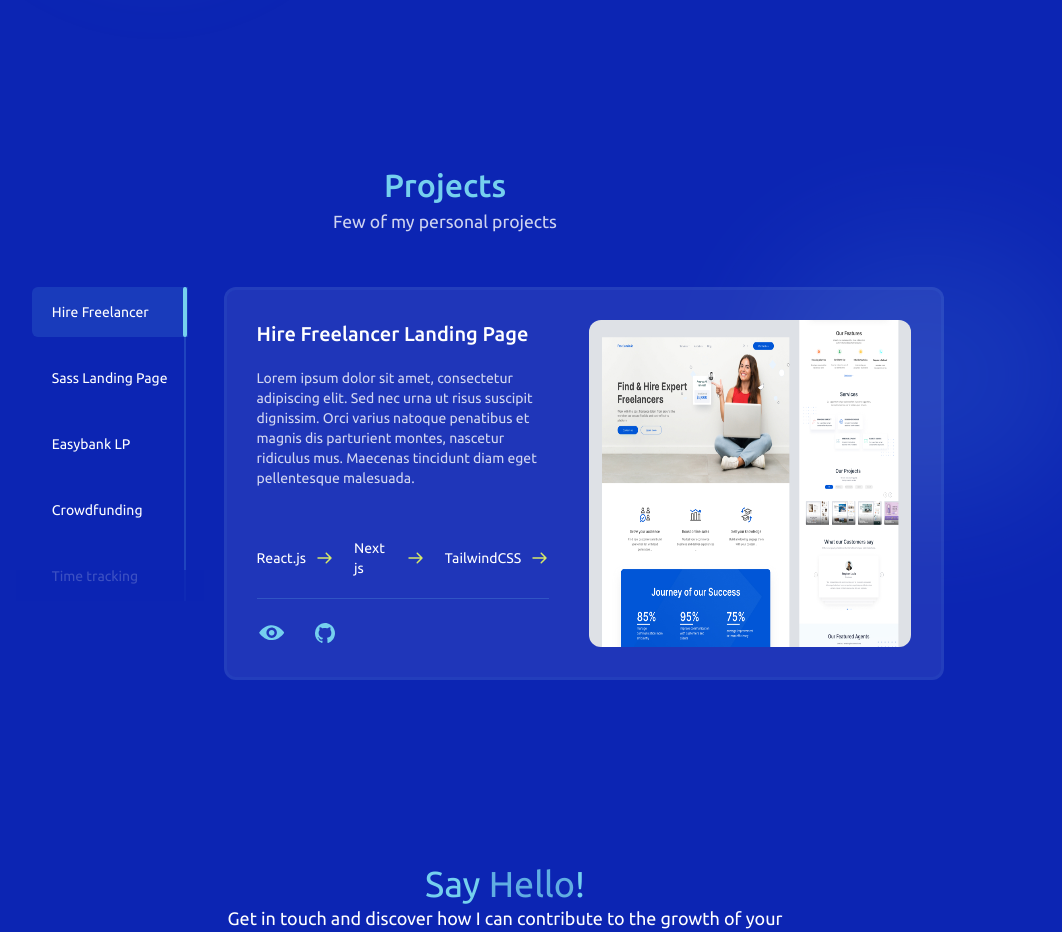
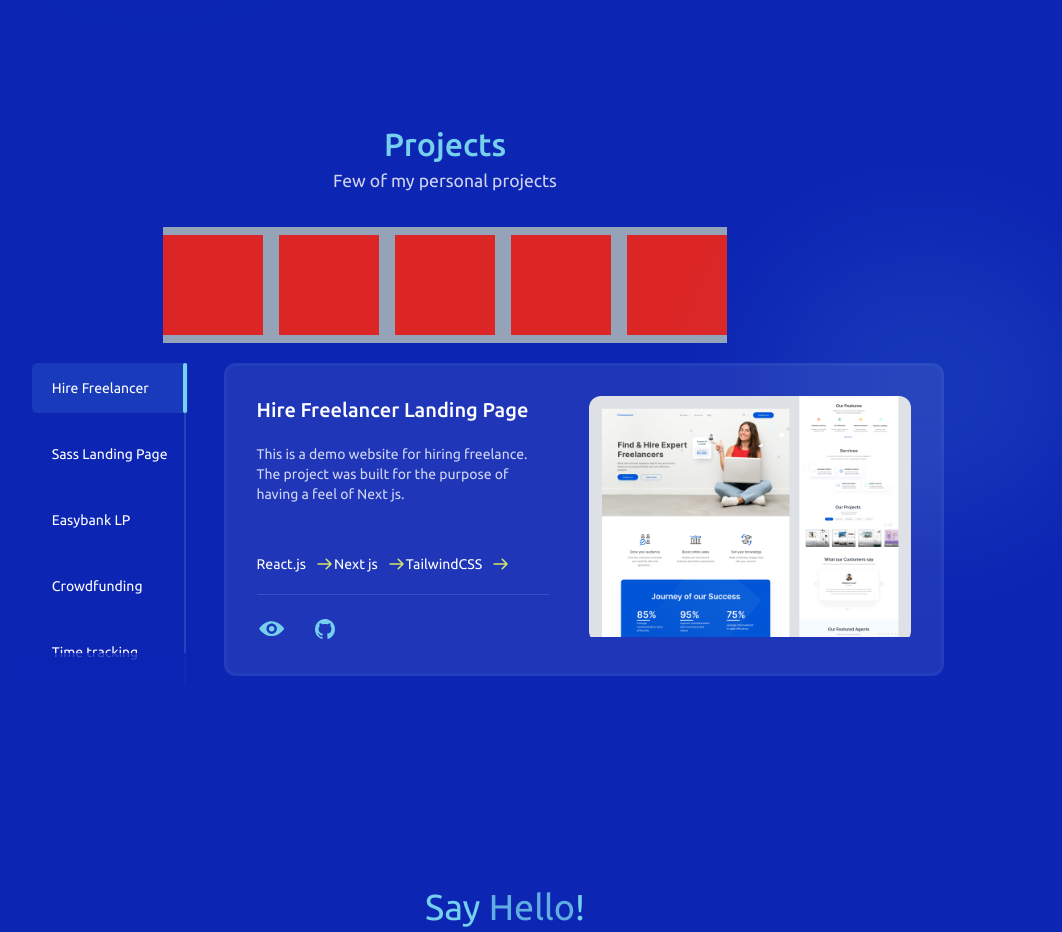
Before and after one commit to Teewaii/portfolioV3, a React (Create React App) app: page / in a window 1280 px wide. Shown: the part 2320-3252 px from the top of the page, without its empty margins (195-1257 px from the left). Built offline with nearby package versions, Linux system fonts and the light colour scheme; the HTML template or start-up script is replaced by a standard one; a web font is replaced by a local one.

Commit message:
last office commit

```diff
--- a/src/App.js
+++ b/src/App.js
@@ -72,6 +72,7 @@ function App() {
       <Footer />
       {/* <SocialsMob /> */}
       <Socials />
+
       <ScrollToTop style={{ color: '#00007A', }} smooth component={<ChevronUpIcon />} />
       {!toggle &&
         <div className="overlay bg-primary opacity-[0.8]  absolute top-0 left-0 right-0 bottom-0 " onClick={toggleMenu}></div>}
--- a/src/components/projectScroll/ProjectScroll.jsx
+++ b/src/components/projectScroll/ProjectScroll.jsx
@@ -4,8 +4,8 @@ import { motion } from "framer-motion";
 
 export default function projectScroll({ project, activeProject }) {
   return (
-    <section id='projects' className="project-list-scroller h-[fit] bg-primary  lg:after:absolute lg:after:bottom-0 lg:after:left-0 lg:after:right-0 lg:after:top-[90%] lg:after:bg-primary lg:after:opacity-80
-     ml-[250px] md:ml-[0px]  lg:h-[100%] overflow-y-scroll scrollbar-hide
+    <section  className="project-list-scroller h-[fit] bg-primary  lg:after:absolute lg:after:bottom-0 lg:after:left-0 lg:after:right-0 lg:after:top-[90%] lg:after:bg-primary lg:after:opacity-80
+     ml-[50px] md:ml-[0px]  lg:h-[100%] overflow-scroll
    "
     >
       <div className="bucket flex flex-col items-center    container">
@@ -18,7 +18,7 @@ export default function projectScroll({ project, activeProject }) {
          flex lg:flex-col gap-4 md:border-b-[0px]  overflow-auto relative after:absolute after:top-0 after:bottom-0 md:after:right-[2px]  md:after:w-[2px] md:after:bg-secondary md:after:opacity-[0.18]
          ">
             {projects.map((item, index) =>
-              <h1 key={item.id} className={project === index ? 'text-[white] relative min-w-fit bg-secondary lg:rounded-bl-md rounded-tl-md ease-in-out duration-300 bg-opacity-[0.13] text-sm  font-normal py-[15px] px-[20px] after:absolute after:bg-secondary  after:top-[-1%]  after:bottom-[94%] after:left-0 after:right-0 lg:after:top-0  lg:after:bottom-[0] lg:after:left-[97%] lg:after:right-[1px]  after:rounded-xl cursor-pointer after:delay-100 lg:last:mb-11 ' : 'text-[white] relative text-sm md:text-sm font-normal py-[15px] px-[20px] min-w-fit cursor-pointer hover:after:top-0  hover:after:bottom-[0] hover:after:left-[98%] hover:after:right-[1px] hover:bg-secondary hover:bg-opacity-[0.1] '}
+              <h1 key={item.id} className={project === index ? 'text-[white] relative min-w-fit bg-secondary lg:rounded-bl-md rounded-tl-md ease-in-out duration-300 bg-opacity-[0.13] text-sm  font-normal py-[15px] px-[15px] lg:px-[20px] after:absolute after:bg-secondary  after:top-[-1%]  after:bottom-[94%] after:left-0 after:right-0 lg:after:top-0  lg:after:bottom-[0] lg:after:left-[97%] lg:after:right-[1px]  after:rounded-xl cursor-pointer after:delay-100 lg:last:mb-11 ' : 'text-[white] relative text-sm md:text-sm font-normal py-[15px] px-[10px] lg:px-[20px] min-w-fit cursor-pointer hover:after:top-0  hover:after:bottom-[0] hover:after:left-[98%] hover:after:right-[1px] hover:bg-secondary hover:bg-opacity-[0.1] '}
                 onClick={() => activeProject(index)}
               >
                 {item.title}</h1>
--- a/src/components/projects/Projects.jsx
+++ b/src/components/projects/Projects.jsx
@@ -19,15 +19,28 @@ export default function Projects({ project, activeProject }) {
     <section id='projects' className="project min-h-[100vh] lg:min-h-[90vh]  xl:min-h-[75vh] bg-primary relative  before:absolute before:top-[20%] before:right-[0%] before:bg-secondary before:w-[25%] before:h-[45%] before:rounded-full before:blur-3xl before:opacity-[0.1]
      flex justify-center items-center  md:py-[7rem] xl:py-[0rem] pb-10
     " >
-      <div className="bucket flex flex-col items-center py-20 lg:py-0  container  overflow-hidden  ">
+
+      <div className="bucket flex flex-col items-center py-20 lg:py-0  container w-screen  overflow-hidden  ">
         <h1 className='project-header text-secondary  text-[1.5rem] lg:text-[2rem] flex relative
 
       '>Projects</h1>
         <p className='text-white text-[1.1rem] opacity-80  mb-[2rem]'>Few of my personal projects</p>
 
+          <div className="TEST flex gap-x-4 w-[fit]  overflow-auto h-fit bg-slate-400 py-2">
+            <div className="box w-[100px] h-[100px] bg-red-600">
+            </div>
+            <div className="box w-[100px] h-[100px] bg-red-600">
+            </div>
+            <div className="box w-[100px] h-[100px] bg-red-600">
+            </div>
+            <div className="box w-[100px] h-[100px] bg-red-600">
+            </div>
+            <div className="box w-[100px] h-[100px] bg-red-600">
+            </div>
+          </div>
 
         {/*Mobile Projects list controller start */}
-        <motion.div className="scroll_wrapper lg:hidden "
+        {/* <motion.div className="scroll_wrapper lg:hidden ]"
           initial={{ x: -20 }}
           whileInView={{ x: 0 }}
           transition={{ duration: 1 }}>
@@ -35,7 +48,7 @@ export default function Projects({ project, activeProject }) {
             project={project}
             activeProject={activeProject}
           />
-        </motion.div>
+        </motion.div> */}
 
         <div className="experience-wrapper   rounded-xl px-0  border-opacity-[0.1] border-secondary
          container mt-[20px]   md:pl-[20px] lg:pl-[70px]  3xl:pl-[100px] lg:max-w-[80%]
@@ -55,7 +68,7 @@ export default function Projects({ project, activeProject }) {
               transition={{ duration: 1 }}
             // transition={{ type: "spring", stiffness: 80 }}
             >
-              <div className="scroller h-[80%]  relative">
+              <div className="scroller lg:h-[85%]  relative">
                 <ProjectScroll
                   project={project}
                   activeProject={activeProject}
@@ -84,7 +97,7 @@ export default function Projects({ project, activeProject }) {
                     <p className='text-white opacity-80 text-sm'>{item.desc}</p>
 
 
-                    <ul className='flex gap-[20px] border-b pb-[20px] border-secondary border-opacity-20'>
+                    <ul className='flex gapx-y-[20px] border-b pb-[20px] border-secondary border-opacity-20'>
                       {item.tools.map((tool, index) => {
                         return (
                           <div className="flex items-center gap-[10px] mt-[50px]">
@@ -113,7 +126,7 @@ export default function Projects({ project, activeProject }) {
                 </div>
 
                 <div className="img  flex flex-[1.1] rounded-xl overflow-hidden">
-                  <img className='h-[100%] w-[100%] object-fit' src={item.pix} alt="" />
+                  <img className='h-fit w-[100%] object-fit' src={item.pix} alt="" />
                 </div>
 
               </motion.div>
--- a/src/components/projects/project.js
+++ b/src/components/projects/project.js
@@ -11,7 +11,7 @@ const Images = [
         id: 1,
         title: "Hire Freelancer ",
         head: "Hire Freelancer Landing Page ",
-        desc: "Lorem ipsum dolor sit amet, consectetur adipiscing elit. Sed nec urna ut risus suscipit dignissim. Orci varius natoque penatibus et magnis dis parturient montes, nascetur ridiculus mus. Maecenas tincidunt diam eget pellentesque malesuada. ",
+        desc: "This is a demo website for hiring freelance. The project was built for the purpose of having a feel of Next js.",
         pix: freelance,
         git: 'https://github.com/Teewaii/hirefreelance.git',
         live: 'https://hirefreelance.vercel.app/',
@@ -23,7 +23,7 @@ const Images = [
         id: 2,
         title: "Sass Landing Page ",
         head: "Digital Marketing Landing Page ",
-        desc: "Lorem ipsum dolor sit amet, consectetur adipiscing elit. Sed nec urna ut risus suscipit dignissim. Orci varius natoque penatibus et magnis dis parturient montes, nascetur ridiculus mus. Maecenas tincidunt diam eget pellentesque malesuada. ",
+        desc: "A personal project intended for a digital marketing company that showcases the company's products and services. ",
         pix: sass,
         git: 'https://github.com/Teewaii/Digital-Marketing.git',
         live: 'https://teewaii.github.io/Digital-Marketing',
@@ -36,7 +36,7 @@ const Images = [
         id: 3,
         title: "Easybank LP ",
         head: "Easybank Landing Page",
-        desc: "Lorem ipsum dolor sit amet, consectetur adipiscing elit. Sed nec urna ut risus suscipit dignissim. Orci varius natoque penatibus et magnis dis parturient montes, nascetur ridiculus mus. Maecenas tincidunt diam eget pellentesque malesuada. ",
+        desc: "This a bank demo front-end development challenge from Frontendmentor for personal development. ",
         pix: easy,
         git: 'https://github.com/Teewaii/easybank-landing-page.git',
         live: 'https://teewaii.github.io/easybank-landing-page',
@@ -48,7 +48,7 @@ const Images = [
         id: 4,
         title: "Crowdfunding ",
         head: "Crowdfunding Landing Page",
-        desc: "Lorem ipsum dolor sit amet, consectetur adipiscing elit. Sed nec urna ut risus suscipit dignissim. Orci varius natoque penatibus et magnis dis parturient montes, nascetur ridiculus mus. Maecenas tincidunt diam eget pellentesque malesuada. ",
+        desc: "This a crowd funding demo front-end development challenge from Frontendmentor for personal development. Users will be able make a selection of which pledge to make.",
         pix: crowd,
         git: 'https://github.com/Teewaii/crowdfunding-product-page.git',
         live: 'https://teewaii.github.io/crowdfunding-product-page/',
@@ -61,7 +61,7 @@ const Images = [
         id: 5,
         title: "Time tracking ",
         head: "Time tracking",
-        desc: "Lorem ipsum dolor sit amet, consectetur adipiscing elit. Sed nec urna ut risus suscipit dignissim. Orci varius natoque penatibus et magnis dis parturient montes, nascetur ridiculus mus. Maecenas tincidunt diam eget pellentesque malesuada. ",
+        desc: "This a Time tracking demo front-end development challenge from Frontendmentor for personal development. Users will be able to View the optimal layout for the site depending on their device's screen size, See hover states for all interactive elements on the page, Switch between viewing Daily, Weekly, and Monthly stats. ",
         pix: time_tracking,
         git: 'https://github.com/Teewaii/Time-tracking-dashboard-repo.git',
         live: ' https://teewaii.github.io/Time-tracking-dashboard-repo/',
@@ -73,7 +73,7 @@ const Images = [
         id: 6,
         title: "Sunnyside agency ",
         head: "Sunnyside agency",
-        desc: "Lorem ipsum dolor sit amet, consectetur adipiscing elit. Sed nec urna ut risus suscipit dignissim. Orci varius natoque penatibus et magnis dis parturient montes, nascetur ridiculus mus. Maecenas tincidunt diam eget pellentesque malesuada. ",
+        desc: "A simple website layout built for fun.",
         pix: sunnyside,
         git: 'https://github.com/Teewaii/Sunnyside-agency-landing-page-repo.git',
         live: 'https://teewaii.github.io/Sunnyside-agency-landing-page-repo/',
--- a/src/index.css
+++ b/src/index.css
@@ -155,8 +155,8 @@ a {
 
 .project-list-scroller::-webkit-scrollbar,
 .project-list-scroller::-webkit-scrollbar {
-  width: 5px;
-  height: 20px;
+  width: 8px;
+  height: 0px;
 }
 
 .tabs-head::-webkit-scrollbar-track,
```
